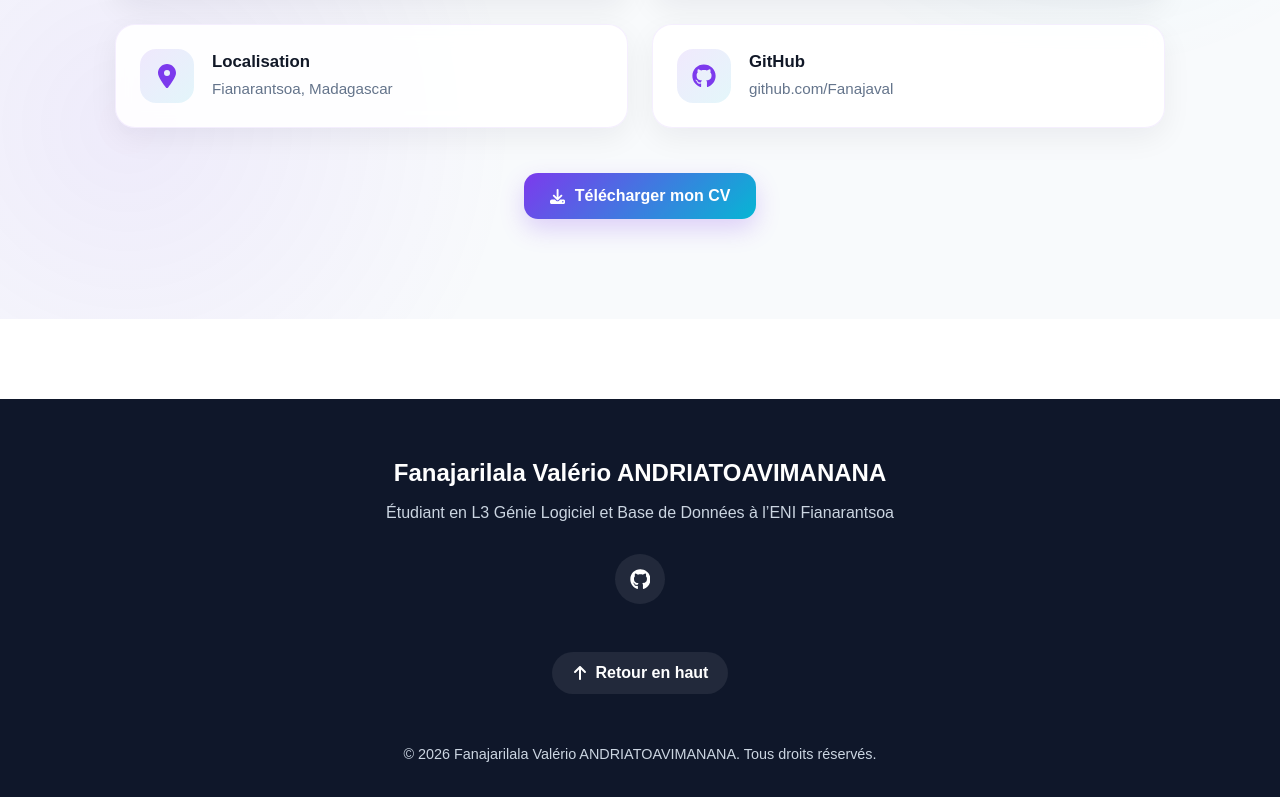
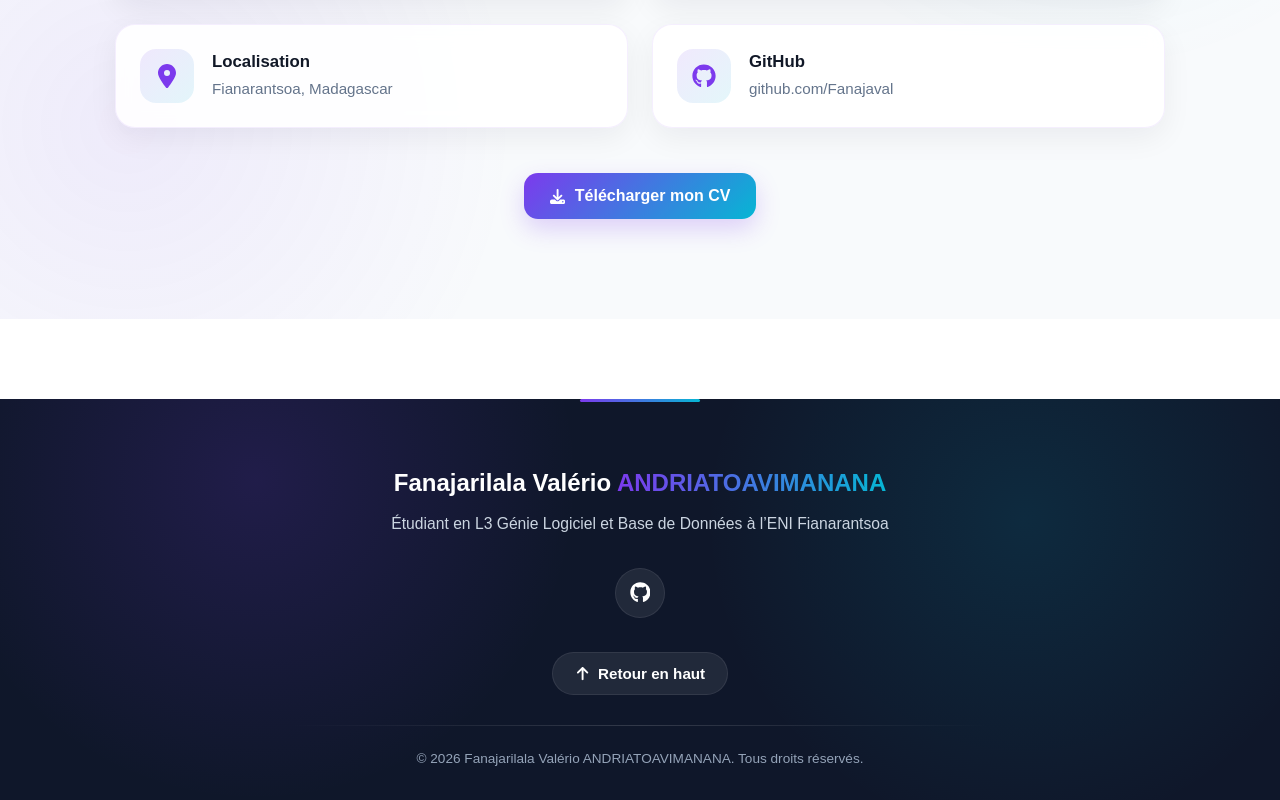
Before and after one commit to Fanajaval/mon-portfolio, a React app: page / in a window 1280 px wide. Shown: the part 8311-9111 px from the top of the page. Built offline with nearby package versions, Linux system fonts and the light colour scheme; the HTML template or start-up script is replaced by a standard one.

Commit message:
amélioration footer, animation

```diff
--- a/src/components/Footer.jsx
+++ b/src/components/Footer.jsx
@@ -3,55 +3,111 @@ import {
   FaArrowUp,
 } from "react-icons/fa6";
 
+import { motion } from "framer-motion";
 import "../styles/Footer.css";
 
 function Footer() {
-
   const currentYear = new Date().getFullYear();
 
   return (
-
     <footer className="footer">
 
-      <div className="footer-content">
+      <motion.div
+        className="footer-content"
+        initial={{
+          opacity: 0,
+          y: 30,
+        }}
+        whileInView={{
+          opacity: 1,
+          y: 0,
+        }}
+        viewport={{
+          once: true,
+          amount: 0.3,
+        }}
+        transition={{
+          duration: 0.7,
+          ease: "easeOut",
+        }}
+      >
 
-        <h3>Fanajarilala Valério ANDRIATOAVIMANANA</h3>
+        <h3>
+          Fanajarilala Valério{" "}
+          <span>ANDRIATOAVIMANANA</span>
+        </h3>
 
-        <p>
-          Étudiant en L3 Génie Logiciel et Base de Données à l’ENI Fianarantsoa
+        <p className="footer-description">
+          Étudiant en L3 Génie Logiciel et Base de Données
+          à l’ENI Fianarantsoa
         </p>
 
 
-        <div className="footer-socials">
+        <motion.div
+          className="footer-socials"
+          initial={{
+            opacity: 0,
+            y: 15,
+          }}
+          whileInView={{
+            opacity: 1,
+            y: 0,
+          }}
+          viewport={{
+            once: true,
+          }}
+          transition={{
+            delay: 0.2,
+            duration: 0.5,
+          }}
+        >
 
-          <a
+          <motion.a
             href="https://github.com/Fanajaval"
             target="_blank"
             rel="noopener noreferrer"
             aria-label="GitHub"
+            whileHover={{
+              y: -5,
+              scale: 1.08,
+            }}
+            whileTap={{
+              scale: 0.95,
+            }}
           >
             <FaGithub />
-          </a>
+          </motion.a>
 
-        </div>
+        </motion.div>
 
 
-        <a href="#hero" className="back-to-top">
-
+        <motion.a
+          href="#hero"
+          className="back-to-top"
+          whileHover={{
+            y: -3,
+            scale: 1.03,
+          }}
+          whileTap={{
+            scale: 0.96,
+          }}
+        >
           <FaArrowUp />
           Retour en haut
+        </motion.a>
 
-        </a>
+
+        <div className="footer-separator"></div>
 
 
         <p className="copyright">
-          © {currentYear} Fanajarilala Valério ANDRIATOAVIMANANA. Tous droits réservés.
+          &copy; {currentYear} Fanajarilala Valério
+          ANDRIATOAVIMANANA. Tous droits réservés.
         </p>
 
-      </div>
+      </motion.div>
 
     </footer>
-
   );
 }
 
--- a/src/styles/Footer.css
+++ b/src/styles/Footer.css
@@ -1,82 +1,268 @@
 .footer {
-  background: #0f172a;
+  position: relative;
+
+  background:
+    radial-gradient(
+      circle at 20% 20%,
+      rgba(124, 58, 237, 0.16),
+      transparent 30%
+    ),
+    radial-gradient(
+      circle at 80% 30%,
+      rgba(6, 182, 212, 0.12),
+      transparent 30%
+    ),
+    #0f172a;
+
   color: white;
-  padding: 60px 20px 30px;
+
+  padding: 70px 20px 30px;
+
   margin-top: 80px;
+
+  overflow: hidden;
 }
+
+
+.footer::before {
+  content: "";
+
+  position: absolute;
+
+  top: 0;
+  left: 50%;
+
+  width: 120px;
+  height: 3px;
+
+  transform: translateX(-50%);
+
+  border-radius: 10px;
+
+  background: linear-gradient(
+    90deg,
+    var(--primary-color),
+    var(--secondary-color)
+  );
+}
+
 
 .footer-content {
   max-width: 900px;
+
   margin: auto;
+
   text-align: center;
 }
 
+
 .footer-content h3 {
   font-size: 1.5rem;
-  margin-bottom: 12px;
+
+  font-weight: 800;
+
+  margin-bottom: 14px;
+
+  color: #ffffff;
 }
 
-.footer-content p {
+.footer-content h3 span {
+  background: linear-gradient(
+    90deg,
+    var(--primary-color),
+    var(--secondary-color)
+  );
+
+  -webkit-background-clip: text;
+  background-clip: text;
+
+  color: transparent;
+  -webkit-text-fill-color: transparent;
+}
+
+.footer-description {
+  max-width: 600px;
+
+  margin: auto;
+
   color: #cbd5e1;
+
   line-height: 1.7;
+
+  font-size: 0.98rem;
 }
 
 .footer-socials {
   display: flex;
+
   justify-content: center;
+
   gap: 20px;
-  margin: 28px 0;
+
+  margin: 30px 0 24px;
 }
+
 
 .footer-socials a {
   width: 50px;
   height: 50px;
+
   border-radius: 50%;
-  background: rgba(255,255,255,0.08);
+
   display: flex;
+
   align-items: center;
   justify-content: center;
+
+  background: rgba(255, 255, 255, 0.08);
+
+  border: 1px solid rgba(255, 255, 255, 0.08);
+
   color: white;
+
   font-size: 1.3rem;
-  transition: all 0.3s ease;
+
+  text-decoration: none;
+
+  transition:
+    background 0.3s ease,
+    box-shadow 0.3s ease,
+    border-color 0.3s ease;
 }
 
+
 .footer-socials a:hover {
-  background: var(--primary-color);
-  transform: translateY(-3px);
+  background: linear-gradient(
+    135deg,
+    var(--primary-color),
+    var(--secondary-color)
+  );
+
+  border-color: transparent;
+
+  box-shadow:
+    0 10px 25px rgba(124, 58, 237, 0.3);
 }
 
 .back-to-top {
   display: inline-flex;
+
   align-items: center;
+  justify-content: center;
+
   gap: 8px;
-  margin: 20px 0 28px;
-  padding: 12px 20px;
+
+  margin: 10px 0 30px;
+
+  padding: 12px 22px;
+
   border-radius: 999px;
-  background: rgba(255,255,255,0.08);
+
+  background: rgba(255, 255, 255, 0.08);
+
+  border: 1px solid rgba(255, 255, 255, 0.08);
+
   color: white;
+
   text-decoration: none;
+
   font-weight: 600;
-  transition: all 0.3s ease;
+
+  font-size: 0.95rem;
+
+  transition:
+    background 0.3s ease,
+    border-color 0.3s ease,
+    box-shadow 0.3s ease;
 }
 
+
 .back-to-top:hover {
-  background: var(--primary-color);
-  transform: translateY(-2px);
+  background: linear-gradient(
+    135deg,
+    var(--primary-color),
+    var(--secondary-color)
+  );
+
+  border-color: transparent;
+
+  box-shadow:
+    0 10px 25px rgba(6, 182, 212, 0.2);
+}
+
+.footer-separator {
+  width: 100%;
+
+  max-width: 700px;
+
+  height: 1px;
+
+  margin: 0 auto 22px;
+
+  background: linear-gradient(
+    90deg,
+    transparent,
+    rgba(255, 255, 255, 0.15),
+    transparent
+  );
 }
 
 .copyright {
-  margin-top: 20px;
-  font-size: 0.9rem;
+  margin: 0;
+
+  font-size: 0.85rem;
+
   color: #94a3b8;
+
+  line-height: 1.6;
 }
 
+
 @media (max-width: 768px) {
+
   .footer {
-    padding: 50px 16px 24px;
+    padding: 60px 16px 25px;
+
+    margin-top: 60px;
   }
+
 
   .footer-content h3 {
     font-size: 1.25rem;
+
+    line-height: 1.5;
+  }
+
+
+  .footer-description {
+    font-size: 0.92rem;
+  }
+
+
+  .footer-socials {
+    margin: 26px 0 22px;
+  }
+
+
+  .back-to-top {
+    padding: 11px 19px;
   }
 }
+
+
+@media (max-width: 480px) {
+
+  .footer {
+    padding: 55px 16px 22px;
+  }
+
+
+  .footer-content h3 {
+    font-size: 1.1rem;
+  }
+
+
+  .copyright {
+    font-size: 0.78rem;
+  }
+}
```
